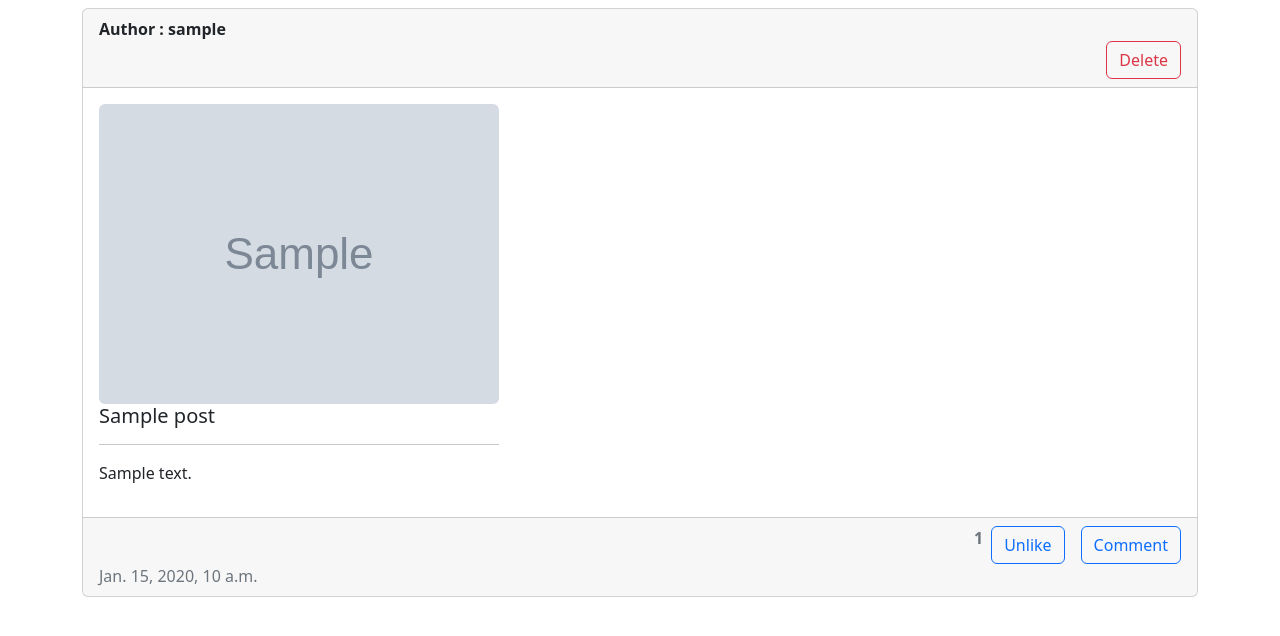
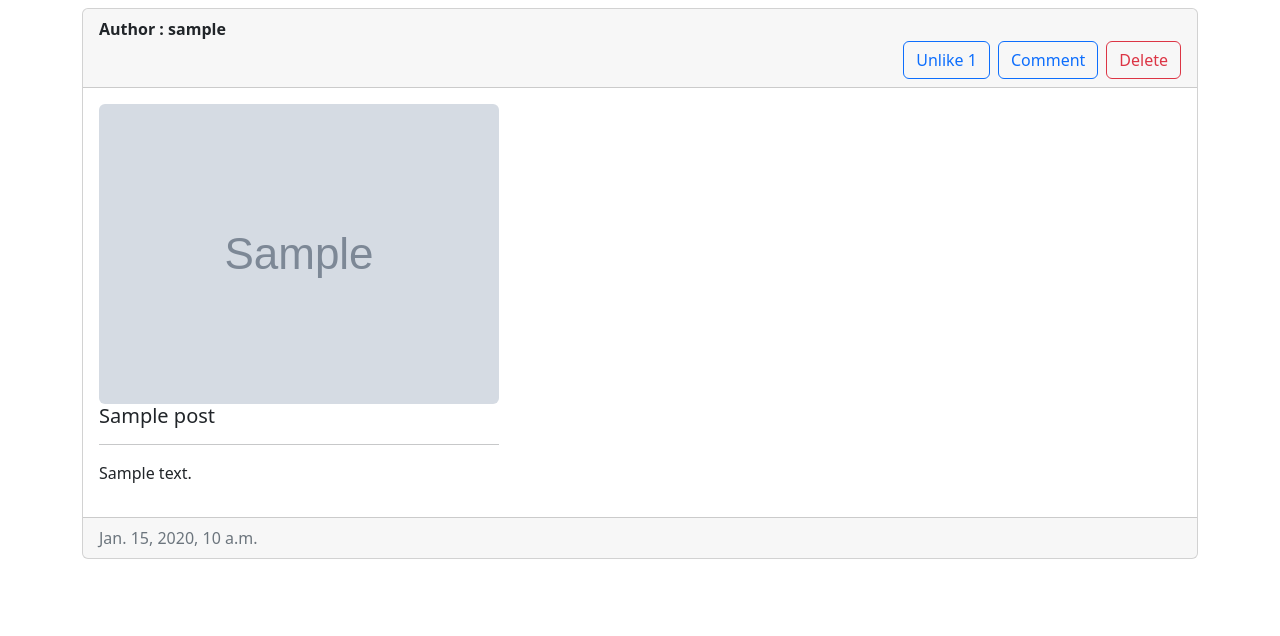
Before and after one commit to DiarTor/weblog, a Django app: page / in a window 1280 px wide. Shown: the part 56-692 px from the top of the page. Run offline with Django 4.2, Linux system fonts and the light colour scheme; a user stored in the database is signed in; tables that the repository leaves empty hold one stand-in row (values such as "Sample post"); grey boxes marked "Sample" are stand-in pictures.

Commit message:
Created comments.html,button,view and url

```diff
--- a/blog/templates/blog/home.html
+++ b/blog/templates/blog/home.html
@@ -7,13 +7,30 @@ Home Page
         <div class="card mt-2">
             <div class="card-header">
                 <strong>Author : {{ post.author.username }}</strong>
-                <div class="d-grid gap-2 d-md-flex justify-content-md-end">
+            <div class="d-grid gap-2 d-md-flex justify-content-md-end">
+                <div class="btn-group" role="group" aria-label="Basic outlined example">
+                    {% if user.is_authenticated %}
+                        <form action="{% url 'like-post' %}" method="post">
+                            {% csrf_token %}
+                            <input type="hidden" name="post_id" value="{{ post.id }}">
+                            {% if user not in post.liked.all %}
+                                <button class="btn btn-outline-primary me-md-2" type="submit">Like {{ post.liked.all.count }}</button>
+                            {% else %}
+                                <button class="btn btn-outline-primary me-md-2" type="submit">Unlike {{ post.liked.all.count }}</button>
+                            {% endif %}
+                        </form>
+                    {% endif %}
+                    <a href="{% url 'comments' post_id=post.id %}"><button class="btn btn-outline-primary me-md-2" type="button">Comment</button></a>
                     {% if user == post.author %}
                         <form method="post">
                             {% csrf_token %}
                             <button type="submit" class="btn btn-outline-danger" name="post-id" value="{{ post.id}}">Delete</button>
                         </form>
                     {% endif %}
+                </div>
+            </div>
+                <div class="d-grid gap-2 d-md-flex justify-content-md-end">
+
                 </div>
             </div>
             <div class="card-body d-flex flex-row justify-content-between">
@@ -25,21 +42,6 @@ Home Page
                 </div>
             </div>
         <div class="card-footer text-muted">
-            <div class="d-grid gap-2 d-md-flex justify-content-md-end">
-            <strong>{{ post.liked.all.count }}</strong>
-                {% if user.is_authenticated %}
-                        <form action="{% url 'like-post' %}" method="post">
-                            {% csrf_token %}
-                            <input type="hidden" name="post_id" value="{{ post.id }}">
-                            {% if user not in post.liked.all %}
-                                <button class="btn btn-outline-primary me-md-2" type="submit">Like</button>
-                            {% else %}
-                                <button class="btn btn-outline-primary me-md-2" type="submit">Unlike</button>
-                            {% endif %}
-                        </form>
-                    {% endif %}
-                <button class="btn btn-outline-primary" type="button">Comment</button>
-            </div>
             {{ post.create_date }}
         </div>
         </div>
--- a/blog/urls.py
+++ b/blog/urls.py
@@ -5,7 +5,8 @@ from django.conf import settings
 urlpatterns = [
     path('', views.home, name="home-page"),
     path('create-post/', views.create_post, name="create_post"),
-    path('like/', views.like_post, name="like-post")
+    path('like/', views.like_post, name="like-post"),
+    path('<int:post_id>/comments/', views.comments, name='comments')
 ]
 if settings.DEBUG:
         urlpatterns += static(settings.MEDIA_URL,document_root=settings.MEDIA_ROOT)
--- a/blog/views.py
+++ b/blog/views.py
@@ -2,6 +2,7 @@ from django.shortcuts import render, redirect
 from django.contrib.auth.decorators import login_required
 from .forms import PostForm
 from .models import Post, Like
+from django.http import HttpResponse
 
 
 # Create your views here.
@@ -16,6 +17,19 @@ def home(request):
             post.delete()
     return render(request, "blog/home.html", {'posts': posts})
 
+
+@login_required(login_url="/account/login/")
+def create_post(request):
+    if request.method == "POST":
+        form = PostForm(request.POST, request.FILES)
+        if form.is_valid():
+            post = form.save(commit=False)
+            post.author = request.user
+            post.save()
+            return redirect("home-page")
+    else:
+        form = PostForm()
+    return render(request, 'blog/create_post.html', {'form': form})
 
 def like_post(request):
     user = request.user
@@ -35,16 +49,6 @@ def like_post(request):
     like.save()
     return redirect("home-page")
 
-
 @login_required(login_url="/account/login/")
-def create_post(request):
-    if request.method == "POST":
-        form = PostForm(request.POST, request.FILES)
-        if form.is_valid():
-            post = form.save(commit=False)
-            post.author = request.user
-            post.save()
-            return redirect("home-page")
-    else:
-        form = PostForm()
-    return render(request, 'blog/create_post.html', {'form': form})
+def comments(request, post_id):
+    return render(request, 'blog/comments.html')
```
Also changed, not shown: blog/templates/blog/comments.html (added, +7 -0 lines).
